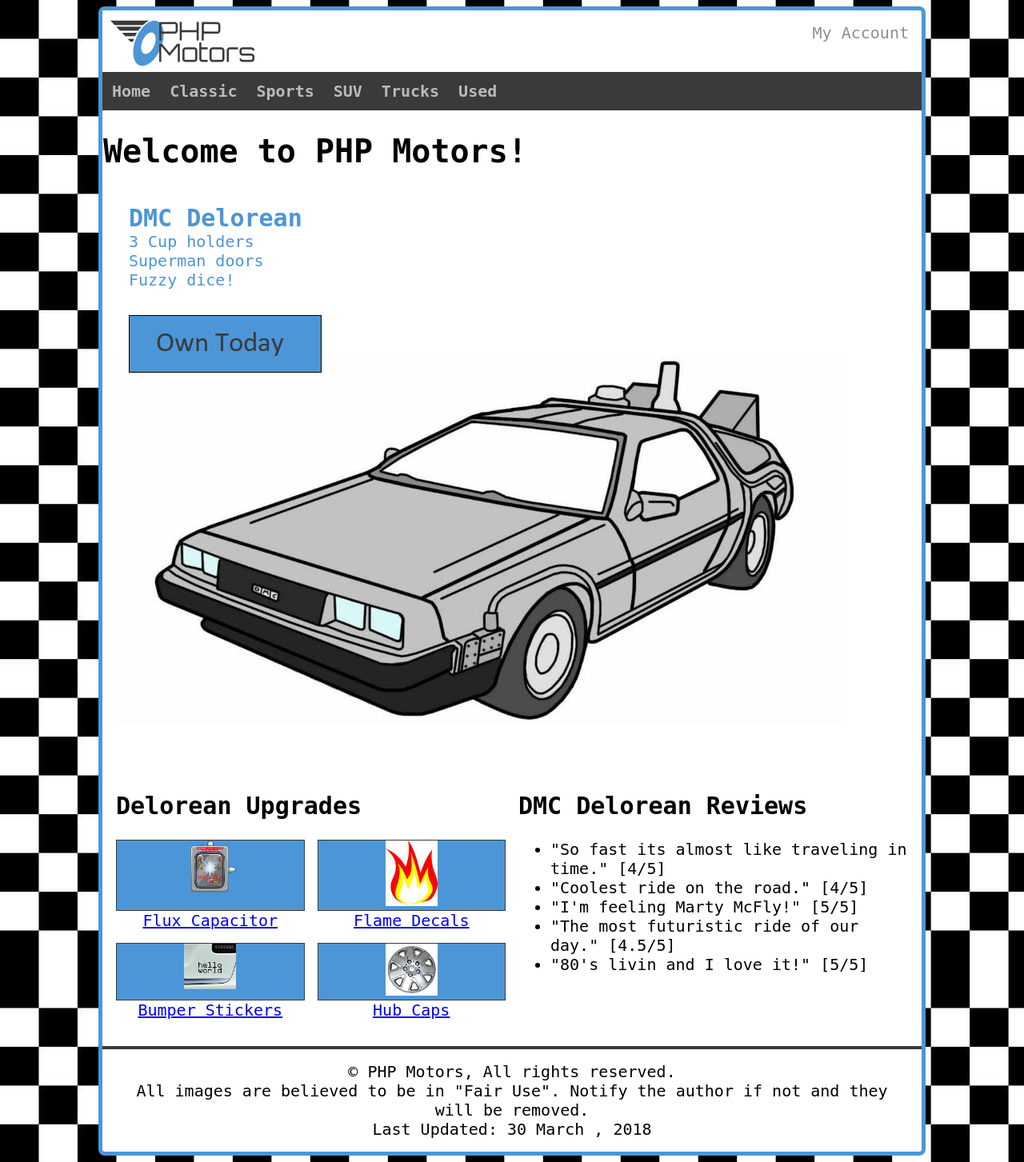
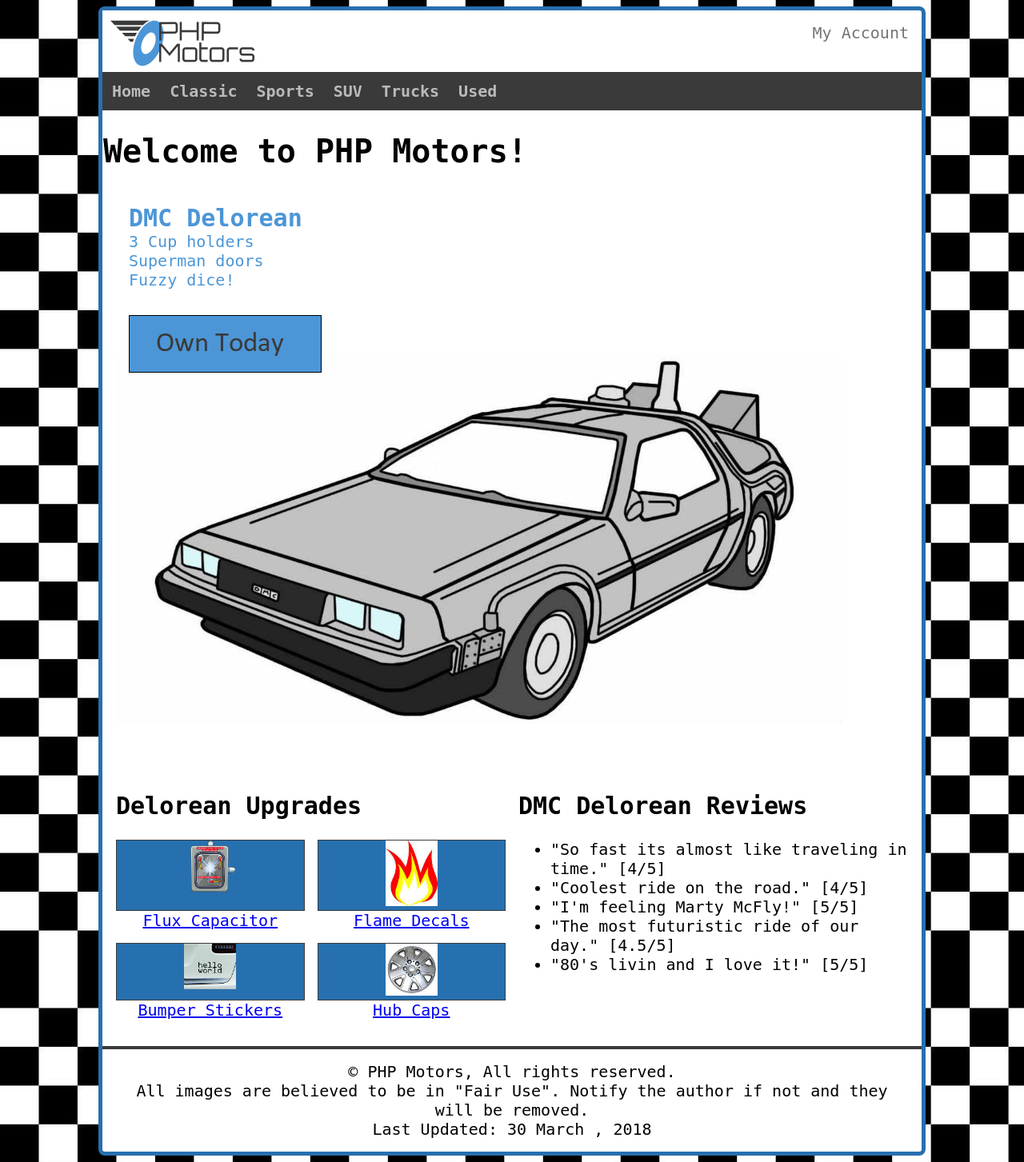
Before and after one commit to katerlloyd/phpmotors, a PHP site: page /home.php in a window 1280 px wide. Shown: the whole page at 80% size. Run offline with PHP 8.4, Linux system fonts and the light colour scheme.

Commit message:
Changed colors for constrast

```diff
--- a/css/styles.css
+++ b/css/styles.css
@@ -16,7 +16,7 @@ input {
 #account {
     float: right;
     padding: 1rem;
-    color: #8d8d8d;
+    color: #747474;
     text-decoration: none;
 }
 
@@ -49,9 +49,9 @@ nav a {
 
 nav a:hover {
     color: #3a3a3a;
-    border-top: 3px solid #4c96d7;
-    border-bottom: 3px solid #4c96d7;
-    background-color: #4c96d7;
+    border-top: 3px solid #2770af;
+    border-bottom: 3px solid #2770af;
+    background-color: #2770af;
 }
 
 main {
@@ -115,7 +115,7 @@ p {
 }
 
 #upgrades-grid picture {
-    background-color: #4c96d7;
+    background-color: #2770af;
     border: 1px solid #3a3a3a;
 }
 
@@ -131,7 +131,7 @@ p {
 
     body {
         margin: 0.5rem auto;
-        border: 5px solid #4c96d7;
+        border: 5px solid #2770af;
         border-radius: 8px;
         width: 80%;
         font-size: 15pt;
@@ -151,7 +151,7 @@ p {
         grid-row: 1;
     }
 
-    #parts-grid section:nth-child(odd){
+    #parts-grid section:nth-child(odd) {
         grid-column: 2;
     }
 
```
